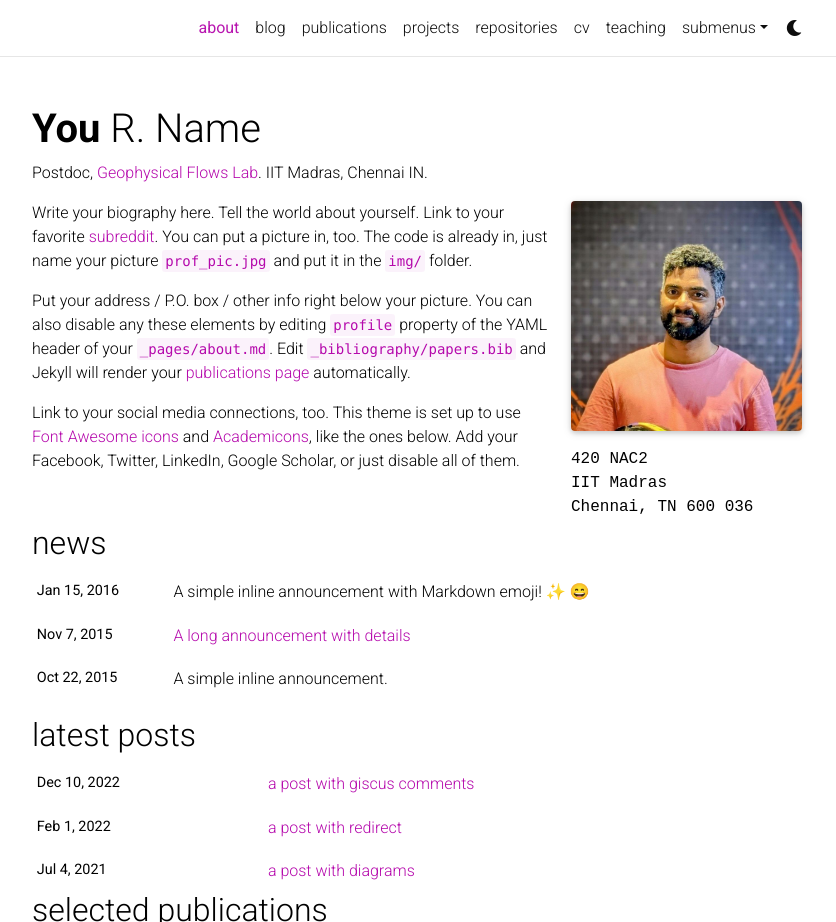
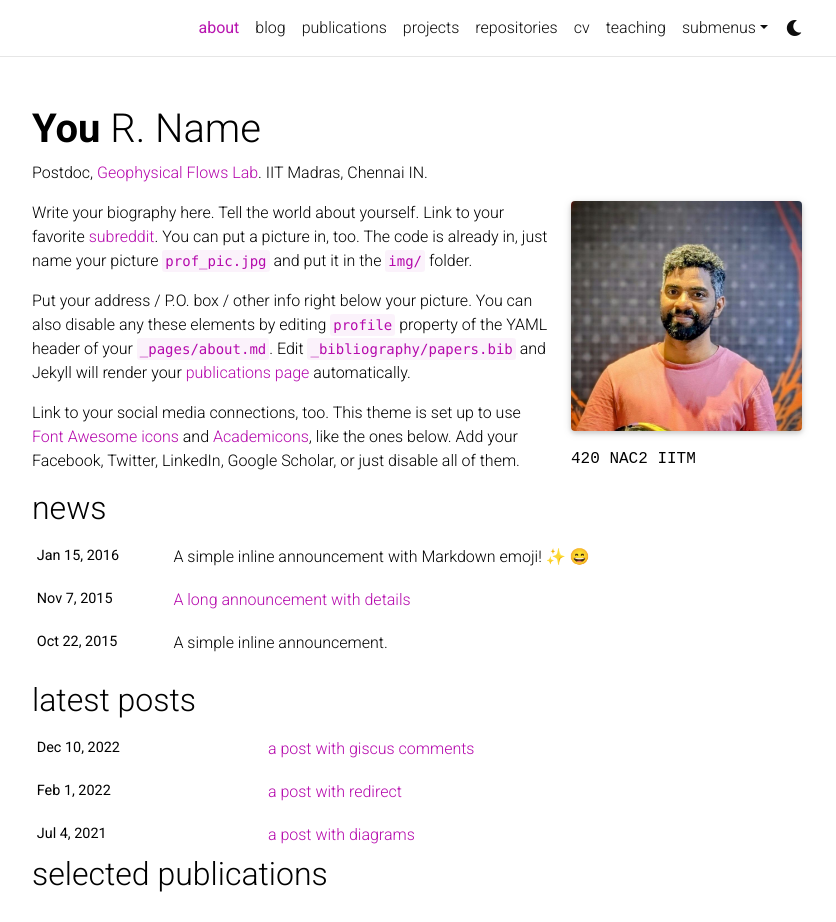
Before and after one commit to anoopmohanvijaya/mypage, a Jekyll site: the page built from _pages/about.md, in a window 1280 px wide and 1246 px high, cut to the strip 0-922 px from the top of the window. Shown: the whole strip, without its empty margins (223-1059 px from the left). Built offline with Jekyll 4.4.1, drawn with Linux system fonts in a browser that asks for light colours; full-size pictures stand in for the smaller copies a plugin makes; emoji names are drawn with the system emoji font; comment, search, counter and statistics services are not loaded; a style sheet for code colours, icons or effects is not loaded.

Commit message:
Update about.md

```diff
--- a/_pages/about.md
+++ b/_pages/about.md
@@ -9,9 +9,9 @@ profile:
   image: amv_pic1.jpg
   image_circular: false # crops the image to make it circular
   address: >
-   <p>420 NAC2</p>
-    <p>IIT Madras</p>
-    <p>Chennai, TN 600 036</p>
+   <p>420 NAC2 IITM</p>
+  #  <p>IIT Madras</p>
+  # <p>Chennai, TN 600 036</p>
 
 news: true  # includes a list of news items
 latest_posts: true  # includes a list of the newest posts
```
